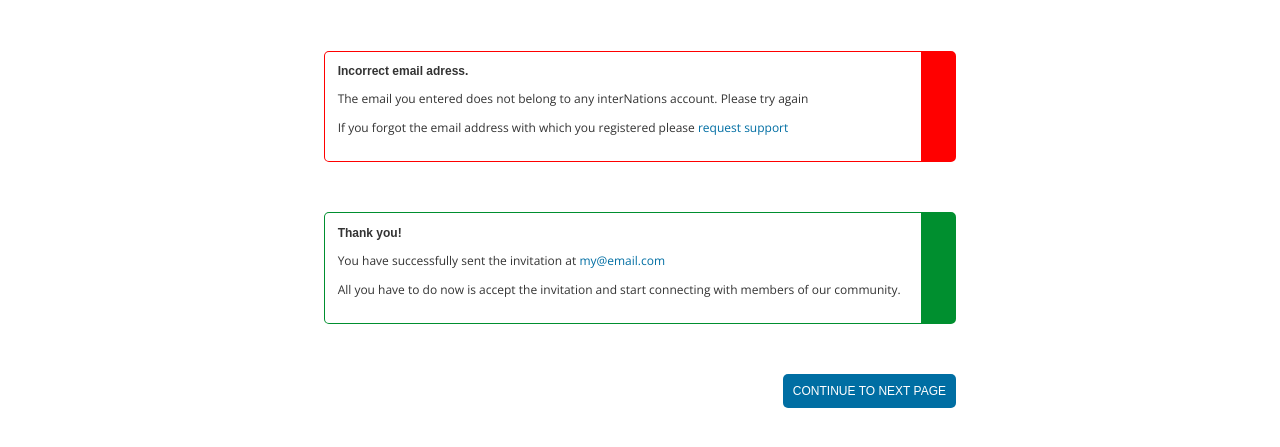
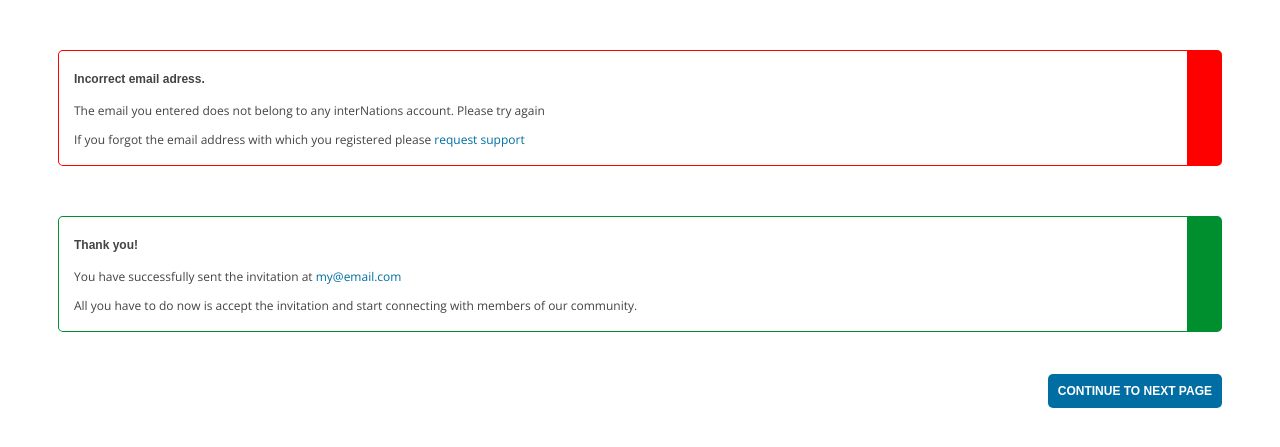
Before and after one commit to AurimasVilys/NFQ-akademija, a PHP site: page / in a window 1280 px wide. Shown: the top 447 px of the page. Run offline with PHP 8.4, Linux system fonts and the light colour scheme.

Commit message:
Front-end Intro homework assigment fixes.

```diff
--- a/2ND/index.html
+++ b/2ND/index.html
@@ -6,26 +6,28 @@
         <link rel="stylesheet" type="text/css" href="./src/main.css">
     </head>
     <body>
-
-        <div class="notification notification--error">
-            <header class="notification-header">
-                Incorrect email adress.
+        <div class="Notification Notification--error">
+            <header class="Notification-header">
+                <h4>Incorrect email adress.</h4>
             </header>
-            <div class="notification-body">
+            <div class="Notification-body">
                 <p>The email you entered does not belong to any interNations account. Please try again</p>
                 <p>If you forgot the email address with which you registered please <a href="#" class="u-blueText">request support</a></p>
             </div>
         </div>
-        <div class="notification notification--success">
-            <header class="notification-header">
-                Thank you!
+        <div class="Notification Notification--success">
+            <header class="Notification-header">
+                <h4>Thank you!</h4>
             </header>
-            <div class="notification-body">
-                <p>You have successfully sent the invitation at <span class="u-blueText">my@email.com</span></p>
+            <div class="Notification-body">
+                <p>You have successfully sent the invitation at <a href="mailto:my@email.com" class="u-blueText">my@email.com</a></p>
                 <p>All you have to do now is accept the invitation and start connecting with members of our community.</p>
             </div>
         </div>
-        <a href="#" class="button button--primary">Continue to next page</a>
-
+        <div class="Footer">
+            <div class="Footer-right">
+                    <a href="#" class="Button">Continue to next page</a>
+            </div>
+        </div>
     </body>
 </html>
--- a/2ND/src/main.css
+++ b/2ND/src/main.css
@@ -1,51 +1,85 @@
-.notification {
-    box-sizing: border-box;
-    width: 50%;
-    margin: 4% 25%;
-    border-style: solid;
-    border-width: 1px 35px 1px 1px;
-    border-radius: 5px;
-    padding: 1%;
+:root {
+    /*Font varialbes*/
+    --fontFamilyDefault: 'Open Sans',Arial,sans-serif;
+    --fontFamilyBold: 'Open Sans Bold',Arial,sans-serif;
+    --fontSizeDefault: 12px;
+
+    /*Color varialbes*/
+    --colorBlue: rgb(0, 110,163);
+    --colorGrey: rgb(67, 67, 67);
+    --colorRed: rgb(255, 0,0);
+    --colorGreen: rgb(0, 143,47);
+    --colorWhite: rgb(255,255,255);
+
+    /*Border radius varialbes*/
+    --borderRadius: 5px;
+
+    /*Notification component varialbes*/
+    --Notification-margin: 50px;
+    --Notification-border-width: 1px 35px 1px 1px;;
+    --Notification-padding: 5px 15px;
+
+    /*Button component varialbes*/
+    --Button-padding: 10px;
+
+    /*Footer component varialbes*/
+    --Footer-height: 30px;
+    --Footer-padding-left: 50px;
+    --Footer-padding-right: 50px;
 }
 
-.notification--error {
-    border-color: rgb(255, 0,0);
+body {
+    font-family: var(--fontFamilyDefault);
+    font-size: var(--fontSizeDefault);
 }
 
-.notification--success {
-    border-color: rgb(0, 143,47);
+.Notification {
+    margin: var(--Notification-margin);
+    border-style: solid;
+    border-width: var(--Notification-border-width);
+    border-radius: var(--borderRadius);
+    padding: var(--Notification-padding);
 }
 
-.notification-header {
-    font-family: 'Open Sans Bold',Arial,sans-serif;
-    font-size: 12px;
-    color: rgb(51, 51, 51);
+.Notification--error {
+    border-color: var(--colorRed);
+}
+.Notification--success {
+    border-color: var(--colorGreen);
+}
+
+.Notification-header {
+    color: var(--colorGrey);
+    font-family: var(--fontFamilyBold);
     font-weight: bold;
 }
 
-.notification-body {
-    font-family: 'Open Sans',Arial,sans-serif;
-    font-size: 12px;
-    color: rgb(51, 51, 51);
+.Notification-body {
+    color: var(--colorGrey);
 }
 
 .u-blueText {
-    color: rgb(0, 110,163);
+    color: var(--colorBlue);
     text-decoration: none;
 }
 
-.button {
-    float: right;
-    margin-right: 25%;
-    padding: 10px;
+.Button {
+    padding: var(--Button-padding);
+    background-color: var(--colorBlue);
+    border-radius: var(--borderRadius);
+    color: var(--colorWhite);
+    text-decoration: none;
+    text-transform: uppercase;
+    font-family: var(--fontFamilyBold);
+    font-weight: bold;
 }
 
-.button--primary {
-    background-color: rgb(0, 110,163);
-    border-radius: 5px;
-    color: white;
-    text-decoration: none;
-    text-transform: uppercase;
-    font-family: 'Open Sans Semi-Bold',Arial,sans-serif;
-    font-size: 12px;
+.Footer {
+    height: var(--Footer-height);
+    padding-left: var(--Footer-padding-left);
+    padding-right: var(--Footer-padding-right);
 }
+
+.Footer-right {
+    text-align: right;
+}
```
